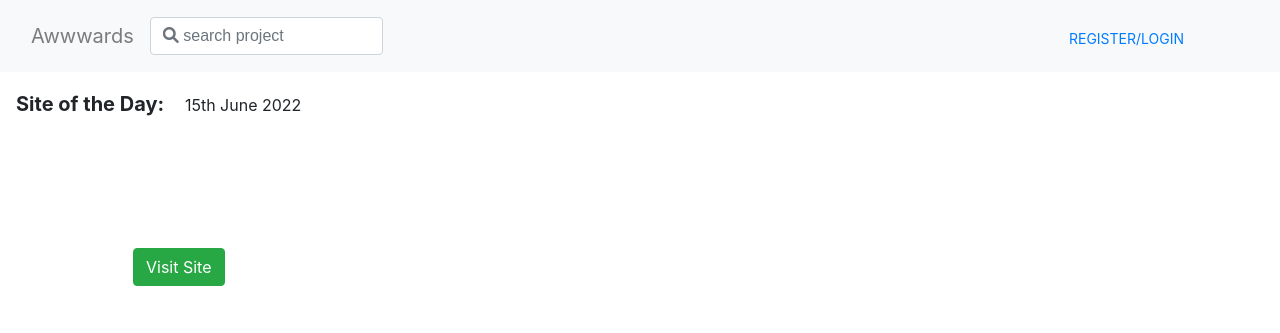
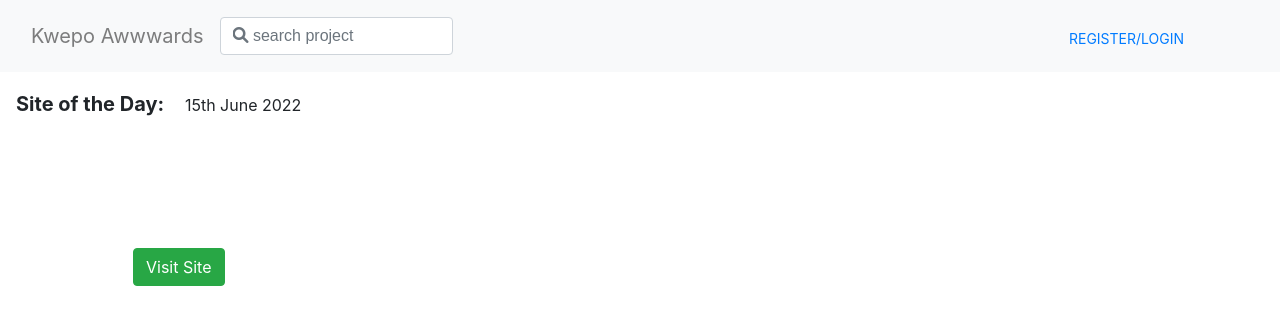
Before and after one commit to Kelvin-Wepo/Django-Awards, a Django app: page / in a window 1280 px wide. Shown: the top 333 px of the page. Run offline with Django 4.2, Linux system fonts and the light colour scheme; data that the repository does not hold is empty; some libraries are stand-ins or nearby versions.

Commit message:
feat: this commit modifies navbar.html

```diff
--- a/awwards/templates/navbar.html
+++ b/awwards/templates/navbar.html
@@ -3,7 +3,7 @@
   <nav class="container-fluid">
     <a class="navbar-brand" href="{% url 'home' %}">
       <span class="navbar-text">
-        Awwwards
+        Kwepo Awwwards
       </span>
     </a>
     <button class="navbar-toggler" type="button" data-toggle="collapse" data-target="#navbarSupportedContent" aria-controls="navbarSupportedContent" aria-expanded="false" aria-label="Toggle navigation">
```
